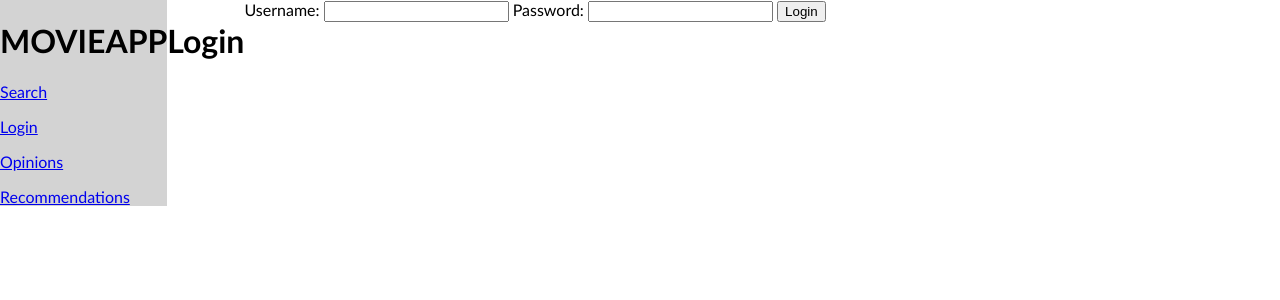
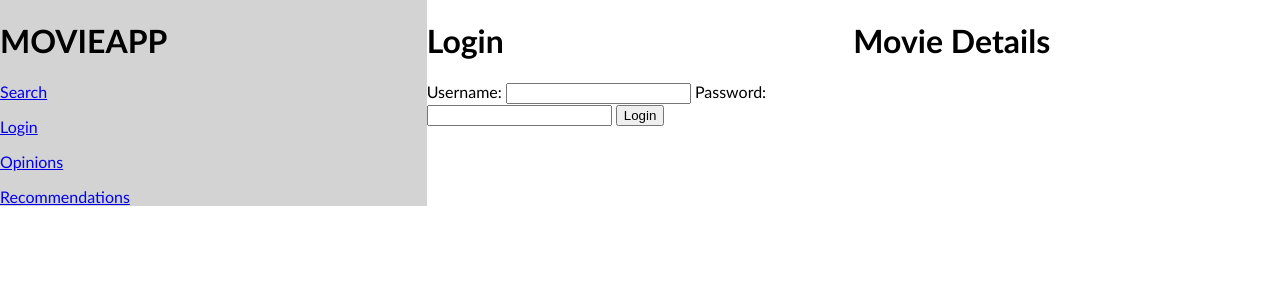
Before and after one commit to pbollhorn/movie-app-frontend, a React (Vite) app: page /login in a window 1280 px wide. Shown: the top 300 px of the page. Built offline with nearby package versions, Linux system fonts and the light colour scheme.

Commit message:
created MovieDetails.jsx

```diff
--- a/src/App.jsx
+++ b/src/App.jsx
@@ -2,6 +2,7 @@ import { useEffect } from "react";
 import styles from "./App.module.css";
 import Sidebar from "./components/Sidebar.jsx";
 import { Outlet } from "react-router-dom";
+import MovieDetails from "./components/MovieDetails.jsx";
 
 export default function App() {
   // useEffect for setting dark/light mode according to browser settings
@@ -18,6 +19,7 @@ export default function App() {
     <div className={styles.app}>
       <Sidebar />
       <Outlet />
+      <MovieDetails />
     </div>
   );
 }
--- a/src/App.module.css
+++ b/src/App.module.css
@@ -1,3 +1,8 @@
 .app {
   display: flex;
 }
+
+/* Give 33% of width to each child div */
+.app > div {
+  flex: 1;
+}
--- a/src/components/Login.jsx
+++ b/src/components/Login.jsx
@@ -21,7 +21,7 @@ export default function Login() {
   }
 
   return (
-    <>
+    <div>
       <h1>Login</h1>
       <form onSubmit={handleLoginSubmit}>
         <label>Username: </label>
@@ -30,6 +30,6 @@ export default function Login() {
         <input type="password" ref={passwordRef} />{" "}
         <button type="submit">Login</button>
       </form>
-    </>
+    </div>
   );
 }
--- /dev/null
+++ b/src/components/MovieDetails.jsx
@@ -0,0 +1,7 @@
+export default function MovieDetails() {
+  return (
+    <div>
+      <h1>Movie Details</h1>
+    </div>
+  );
+}
--- a/src/components/Opinions.jsx
+++ b/src/components/Opinions.jsx
@@ -14,9 +14,9 @@ export default function Opinions() {
   }, []); // Runs on mount
 
   return (
-    <>
+    <div>
       <h1>My Opinions</h1>
       <MovieCardList list={list} />
-    </>
+    </div>
   );
 }
--- a/src/components/Recommendations.jsx
+++ b/src/components/Recommendations.jsx
@@ -16,9 +16,9 @@ export default function Recommendations() {
   }, []); // Runs on mount
 
   return (
-    <>
+    <div>
       <h1>Recommendations for me</h1>
       <MovieCardList list={list} />
-    </>
+    </div>
   );
 }
--- a/src/components/Search.jsx
+++ b/src/components/Search.jsx
@@ -15,14 +15,14 @@ export default function Search() {
   }
 
   return (
-    <>
+    <div>
       <h1>Search for title</h1>
       <form onSubmit={handleSearchSubmit}>
         <input type="text" ref={searchTextRef} />
         <button type="submit">Search</button>
       </form>
       <MovieCardList list={list} />
-    </>
+    </div>
   );
 }
 
```
